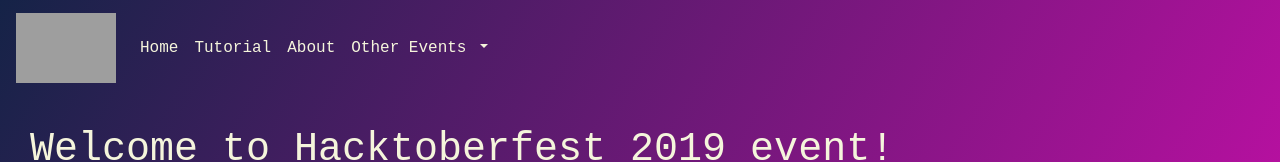
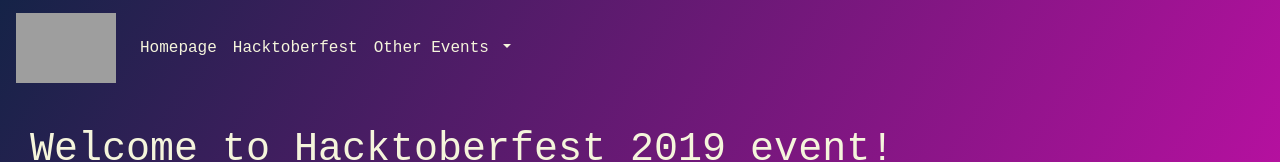
Before and after one commit to berkaydemir6/hacktoberfest2019, a plain HTML site: page index.html in a window 1280 px wide. Shown: the top 162 px of the page. Drawn offline with nearby package versions, Linux system fonts and the light colour scheme; grey boxes are pictures that could not be loaded.

Commit message:
added header tag, changed links

```diff
--- a/index.html
+++ b/index.html
@@ -55,6 +55,7 @@
   </head>
   <body>
 
+    <header>
     <nav class="navbar navbar-expand-lg ">
       <a class="navbar-brand" href="https://hacktoberfest.digitalocean.com/"><img src="img/logofull.svg" width="100" height="70" /></a>
       <button class="navbar-toggler" type="button" data-toggle="collapse" data-target="#navbarNavDropdown" aria-controls="navbarNavDropdown" aria-expanded="false" aria-label="Toggle navigation">
@@ -63,13 +64,10 @@
       <div class="collapse navbar-collapse" id="navbarNavDropdown">
         <ul class="navbar-nav">
           <li class="nav-item active">
-            <a class="nav-link" href="#">Home <span class="sr-only">(current)</span></a>
+            <a class="nav-link" href="#">Homepage<span class="sr-only">(current)</span></a>
           </li>
             <li class="nav-item">
-            <a class="nav-link" href="#">Tutorial</a>
-          </li>
-          <li class="nav-item">
-            <a class="nav-link" href="#">About</a>
+            <a class="nav-link" href="https://hacktoberfest.digitalocean.com/" target="_blank">Hacktoberfest</a>
           </li>
           <li class="nav-item dropdown">
             <a class="nav-link dropdown-toggle" href="#" id="navbarDropdownMenuLink" role="button" data-toggle="dropdown" aria-haspopup="true" aria-expanded="false">
@@ -84,7 +82,7 @@
         </ul>
       </div>
     </nav>
-
+    </header>
 
     <h1 style="margin:30px;">Welcome to Hacktoberfest 2019 event!</h1>
 
```
